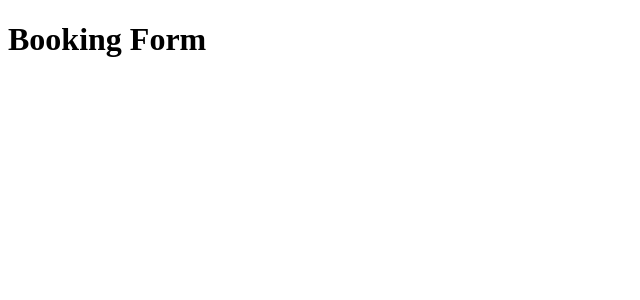
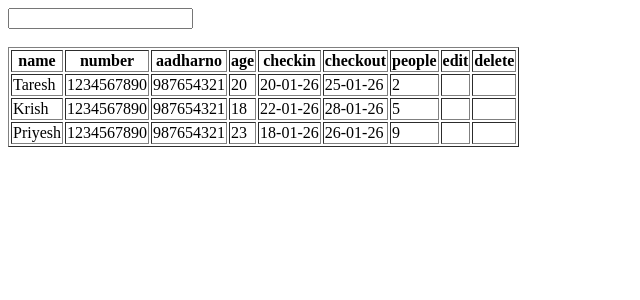
Before and after one commit to taresh2504/ReactJsbatch2, a React (Vite) app: page / in a window 1280 px wide. Shown: the top 300 px of the page, without its empty margins (0-640 px from the left). Built offline with nearby package versions, Linux system fonts and the light colour scheme; data requests are answered from the project's data file.

Commit message:
search feature added

```diff
--- a/src/BookingForm.jsx
+++ b/src/BookingForm.jsx
@@ -4,6 +4,21 @@ const BookingForm = () => {
   return (
     <>
       <h1>Booking Form</h1>
+      <form action="">
+        Enter name <input type="text" name="name" value={form.name} onChange={handlechange} id="" /><br /><br />
+        Enter number <input type="text" name="number" value={form.number} onChange={handlechange} id="" /><br /><br />
+        Enter aadharno <input type="text" name="aaadharno" value={form.aadharno} onChange={handlechange} id="" /><br /><br />
+        Enter checkin <input type="text" name="checkin" value={form.checkin} onChange={handlechange} id="" /><br /><br />
+        Enter checkout <input type="text" name="checkout" value={form.checkout} onChange={handlechange} id="" /><br /><br />
+        Select city <select name="city" value={form.city} onChange={handlechange}  id="">
+          <option value="Bhopal">Bhopal</option>
+          <option value="Indore">Indore</option>
+          <option value="Mumbai">Mumbai</option>
+          <option value="Delhi">Delhi</option>
+          <option value="Pune">Pune</option>
+        </select><br /><br />
+        <button type="submit">Book</button>
+      </form>
     </>
   )
 }
--- a/src/Datashow.jsx
+++ b/src/Datashow.jsx
@@ -9,6 +9,14 @@ import { useState } from 'react'
 const Datashow = () => {
   // json-server --watch db.json
   let [data,setdata] = useState([])
+
+
+  let [search,setsearch] = useState('')
+
+  let filterdata = data.filter((e)=>{
+    return(e.name.toLowerCase().includes(search.toLowerCase())) || (e.number.toString().includes(search.toString()))
+  })
+
 
   let FetchData = ()=>{
     let api = 'http://localhost:3000/railway'
@@ -59,6 +67,10 @@ const Datashow = () => {
 
   return (
     <>
+    <input type="text" name="" value={search} onChange={(e)=>{setsearch(e.target.value)}} id="" />
+    <br />
+    <br />
+
     <table border={1}>
       <thead>
         <tr>
@@ -69,11 +81,13 @@ const Datashow = () => {
           <th>checkin</th>
           <th>checkout</th>
           <th>people</th>
+          <th>edit</th>
+          <th>delete</th>
         </tr>
       </thead>
 
       <tbody>
-        {data.map((e)=>(
+        {filterdata.map((e)=>(
           <tr key={e.id}>
             <td>{e.name}</td>
             <td>{e.number}</td>
@@ -82,6 +96,8 @@ const Datashow = () => {
             <td>{e.checkin}</td>
             <td>{e.checkout}</td>
             <td>{e.people}</td>
+            <td>{e.edit}</td>
+            <td>{e.delete}</td>
           </tr>
         ))}
       </tbody>
--- a/src/main.jsx
+++ b/src/main.jsx
@@ -12,8 +12,8 @@ import './index.css'
 // import App from './Form'
 // import App from './Formvalidation'
 // import App from './Useeffect'
-// import App from './Datashow'
-import App from './BookingForm'
+import App from './Datashow'
+// import App from './BookingForm'
 import { BrowserRouter } from 'react-router-dom'
 
 
```
